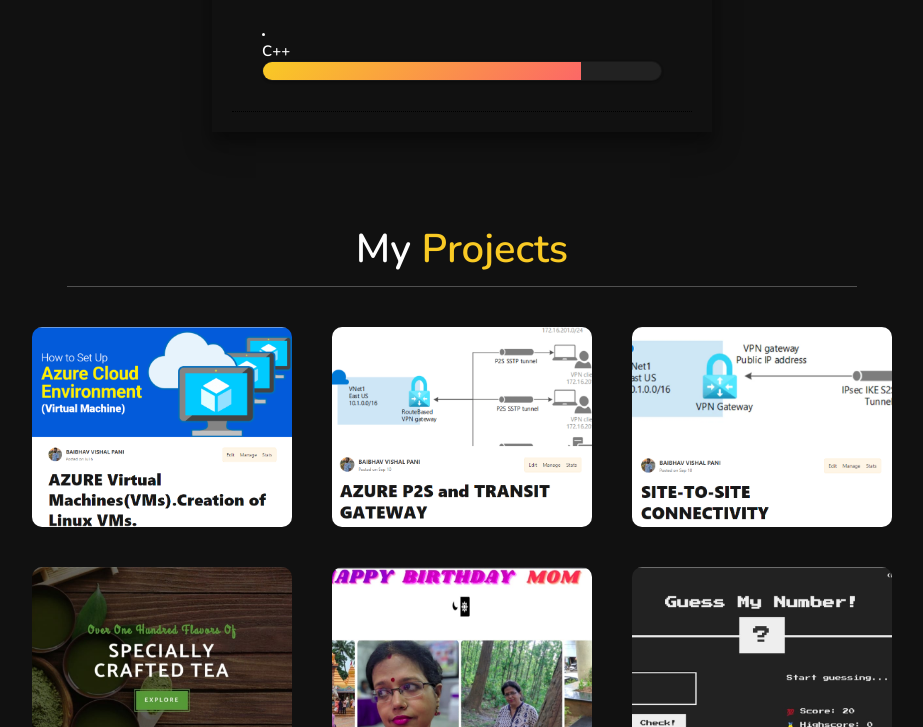
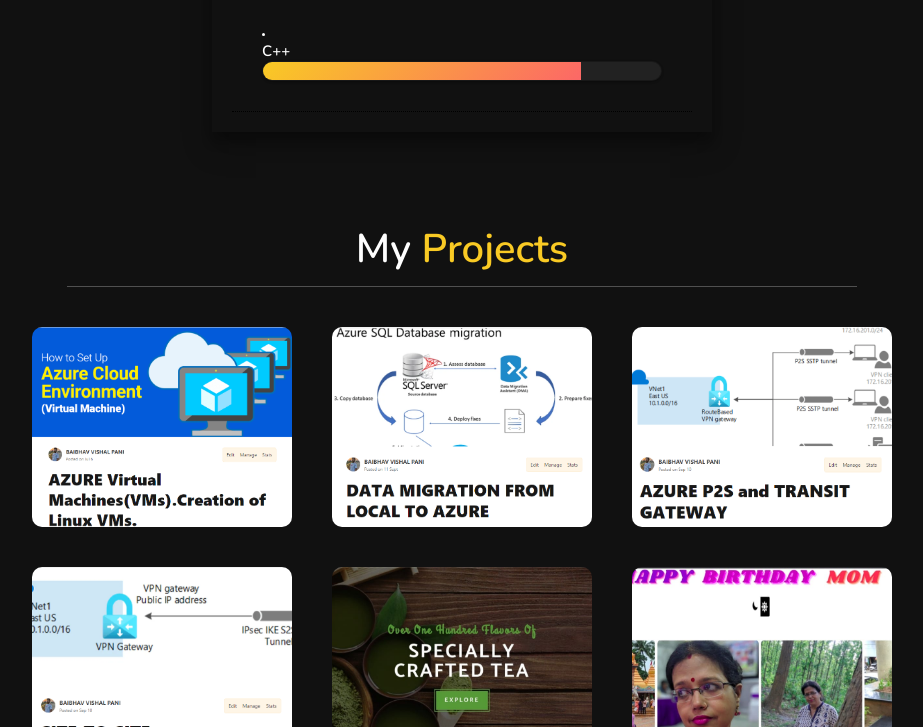
Before and after one commit to baibhavvishalpani/portfolio, a plain HTML site: page index.html in a window 1280 px wide. Shown: the part 3373-4100 px from the top of the page, without its empty margins (353-1276 px from the left). Drawn offline with nearby package versions, Linux system fonts and the light colour scheme.

Commit message:
changes in projrct and update resume

```diff
--- a/index.html
+++ b/index.html
@@ -130,7 +130,7 @@
         <h3>B.Tech</h3>
         <p>I'm pursuing my degree from Silicon Institute Of Technology Bhubaneswar</p>
         <p>I'm an Electronics and Communication(ECE) student</p>
-        <p>My current CGPA is 8.56</p>
+        <p>My current CGPA is 8.51</p>
       </div>
 
 
@@ -240,6 +240,12 @@
         </a>
       </div>
 
+      <div class="box">
+        <a href="https://dev.to/baibhavvishalpani/data-migration-from-local-to-azure-cmm" target="_blank">
+          <img src="images/10.png" alt="">
+        </a>
+      </div>
+
 
       <div class="box">
         <a href="https://dev.to/baibhavvishalpani/azure-p2s-and-transit-gateway-25n2" target="_blank">
```
Also changed, not shown: images/10.png (added), 1 other file.
